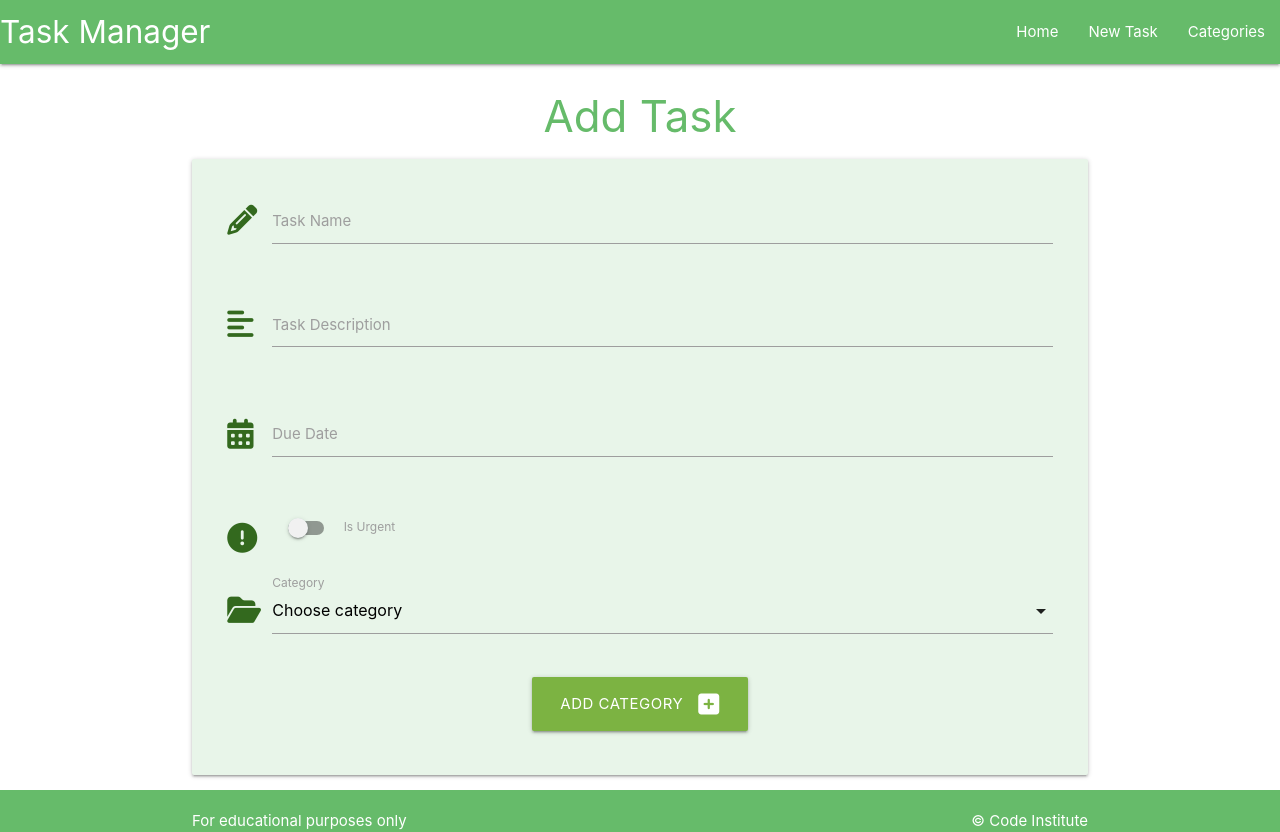
After one commit to alexkisielewicz/task-manager, a Flask app: page /add_task in a window 1280 px wide. The commit adds this page. Run offline with Flask 3, Linux system fonts and the light colour scheme; data that the repository does not hold is empty; some libraries are stand-ins or nearby versions.

Commit message:
Implement add task funcitonality

```diff
--- a/taskmanager/routes.py
+++ b/taskmanager/routes.py
@@ -12,6 +12,7 @@ def home():
 
 @app.route("/categories")
 def categories():
+    # list all categories
     categories = list(Category.query.order_by(Category.category_name).all())
     # cursor objec similar to array or list of objects
     return render_template("categories.html", categories=categories)
@@ -53,3 +54,20 @@ def delete_category(category_id):
     db.session.delete(category)
     db.session.commit()
     return redirect(url_for("categories"))
+
+
+@app.route("/add_task", methods=["GET", "POST"])
+def add_task():
+    categories = list(Category.query.order_by(Category.category_name).all())
+    if request.method == "POST":
+        task = Task(
+            task_name=request.form.get("task_name"),
+            task_description=request.form.get("task_description"),
+            is_urgent=bool(True if request.form.get("is_urgent") else False),
+            due_date=request.form.get("due_date"),
+            category_id=request.form.get("category_id")
+        )
+        db.session.add(task)
+        db.session.commit()
+        return redirect(url_for("home"))
+    return render_template("add_task.html", categories=categories)
--- a/taskmanager/static/js/script.js
+++ b/taskmanager/static/js/script.js
@@ -1,11 +1,16 @@
 document.addEventListener('DOMContentLoaded', function() {
     // sidenav initialization
     let sidenav = document.querySelectorAll('.sidenav');
-    M.Sidenav.init(elems, options);
+    M.Sidenav.init(sidenav);
+
+    // datepicker initialization
+    let datepicker = document.querySelectorAll('.datepicker');
+    M.Datepicker.init(datepicker, {
+      format: "dd mmm, yyyy",
+      i18n: {done: "Select"}
+    });
+
+    // select dropdown initialization
+    let selects = document.querySelectorAll('select');
+    M.FormSelect.init(selects);
   });
-
-  // Or with jQuery
-
-  $(document).ready(function(){
-    $('.sidenav').sidenav();
-  });
--- /dev/null
+++ b/taskmanager/templates/add_task.html
@@ -0,0 +1,69 @@
+{% extends "base.html" %}
+{% block content %}
+<!-- everything extended from the base template will display on this page as well -->
+<h3 class="green-text text-lighten-1 center-align">Add Task</h3>
+
+<div class="row card-panel green-text text-darken-2 green lighten-5">
+    <form class="col s12" method="POST" action="{{ url_for('add_task') }}">
+        <!-- task name-->
+        <div class="row">
+            <div class="input-field col s12">
+                <i class="fas fa-pencil-alt prefix light-green-text text-darken-4"></i>
+                <input id="task_name" name="task_name" type="text" minlength="5" maxlength="50" class="validate" required>
+                <label for="task_name">Task Name</label>
+            </div>
+        </div>
+        <!-- task description-->
+        <div class="row">
+            <div class="input-field col s12">
+                <i class="fas fa-align-left prefix light-green-text text-darken-4"></i>
+                <textarea id="task_description" name="task_description" type="text" minlength="5" maxlength="200" class="materialize-textarea validate" required></textarea>
+                <label for="task_description">Task Description</label>
+            </div>
+        </div>
+        <!-- due date-->
+        <div class="row">
+            <div class="input-field col s12">
+                <i class="fas fa-calendar-alt prefix light-green-text text-darken-4"></i>
+                <input id="due_date" name="due_date" type="text" class="datepicker validate" required>
+                <label for="due_date">Due Date</label>
+            </div>
+        </div>
+        <!-- is urgent-->
+        <div class="row">
+            <div class="input-field col s12">
+                <div class="switch">
+                    <i class="fas fa-exclamation-circle prefix light-green-text text-darken-4"></i>
+                    <label for="is_urgent">
+                        <input id="is_urgent" name="is_urgent" type="checkbox">
+                        <span class="lever"></span>
+                        Is Urgent
+                    </label>
+                </div>
+            </div>
+        </div>
+        <!-- category_id -->
+        <div class="row">
+            <div class="input-field col s12">
+                <i class="fas fa-folder-open prefix light-green-text text-darken-4"></i>
+                <select id="category_id" name="category_id" class="validate" required>
+                    <option value="" disabled selected>Choose category</option>
+                    {% for category in categories %}
+                        <option value="{{ category.id }}">{{ category.category_name }}</option>
+                    {% endfor %}
+                </select>
+                <label for="category_id">Category</label>
+            </div>
+        </div>
+        <!-- submit button -->
+        <div class="row">
+            <div class="col s12 center-align">
+                <button type="submit" class="btn-large light-green darken-1">
+                    Add Category <i class="fas fa-plus-square right"></i>
+                </button>
+            </div>
+        </div>
+    </form>
+</div>
+
+{% endblock %}
--- a/taskmanager/templates/base.html
+++ b/taskmanager/templates/base.html
@@ -18,7 +18,7 @@
                 <a href="#" data-target="mobile-demo" class="sidenav-trigger"><i class="fas fa-bars"></i></a>
                 <ul class="right hide-on-med-and-down">
                     <li><a href="{{ url_for('home') }}">Home</a></li>
-                    <li><a href="">New Task</a></li>
+                    <li><a href="{{ url_for('add_task') }}">New Task</a></li>
                     <li><a href="{{ url_for('categories') }}">Categories</a></li>
 
                 </ul>
@@ -27,7 +27,7 @@
 
         <ul class="sidenav" id="mobile-demo">
             <li><a href="{{ url_for('home') }}">Home</a></li>
-            <li><a href="">New Task</a></li>
+            <li><a href="{{ url_for('add_task') }}">New Task</a></li>
             <li><a href="{{ url_for('categories') }}">Categories</a></li>
         </ul>
     </header>
```
Also changed, not shown: taskmanager/templates/tasks.html (+8 -0 lines).
